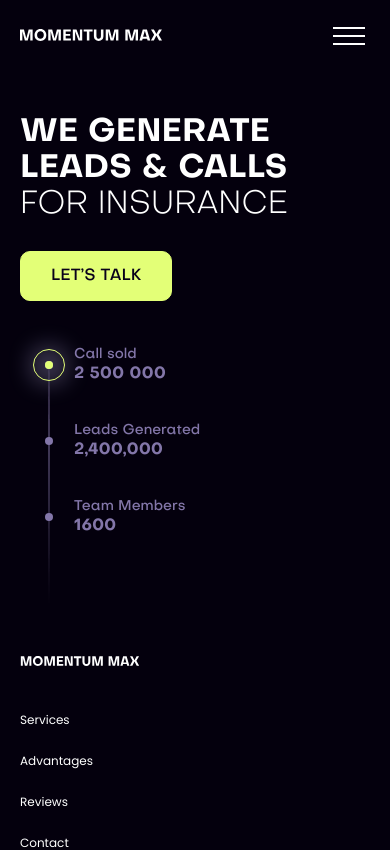
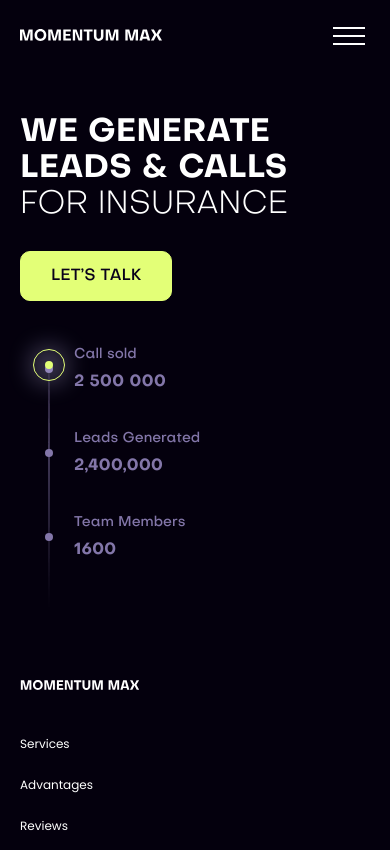
Before and after one commit to armon-bakhtar/mmx-website, a Next.js app: page / in a window 390 px wide. Shown: the top 850 px of the page. Built offline with nearby package versions, Linux system fonts and the light colour scheme.

Commit message:
feat: add responsive to hero block

```diff
--- a/src/page-components/hero/hero.module.scss
+++ b/src/page-components/hero/hero.module.scss
@@ -30,30 +30,6 @@
     padding-left: 54px;
   }
 
-  &__info-decor {
-    position: absolute;
-    top: 15px;
-    left: 25px;
-    width: 8px;
-    height: 8px;
-    background-color: var(--primary);
-    border-radius: 50%;
-    box-shadow: var(--hero-decor-shadow);
-    z-index: var(--z-index-hero-decor);
-  }
-
-  &__info-decor:before {
-    content: '';
-    position: absolute;
-    top: 50%;
-    left: 50%;
-    width: 32px;
-    height: 32px;
-    border: 1px solid var(--primary);
-    border-radius: 50%;
-    transform: translate(-50%, -50%);
-  }
-
   &__info-item {
     position: relative;
     @include body-medium-14;
@@ -61,7 +37,9 @@
   }
 
   &__info-item > b {
+    display: inline-block;
     @include body-bold-16;
+    margin-top: 8px;
   }
 
   &__info-item:before {
@@ -92,6 +70,30 @@
     transform: translate(-50%, 0);
   }
 
+  &__info-decor {
+    position: absolute;
+    top: 15px;
+    left: 25px;
+    width: 8px;
+    height: 8px;
+    background-color: var(--primary);
+    border-radius: 50%;
+    box-shadow: var(--hero-decor-shadow);
+    z-index: var(--z-index-hero-decor);
+  }
+
+  &__info-decor:before {
+    content: '';
+    position: absolute;
+    top: 50%;
+    left: 50%;
+    width: 32px;
+    height: 32px;
+    border: 1px solid var(--primary);
+    border-radius: 50%;
+    transform: translate(-50%, -50%);
+  }
+
   &__canvas {
     display: none;
     position: absolute;
@@ -100,4 +102,111 @@
     width: 100%;
     height: 100%;
   }
+
+  @include tablet {
+    &__title {
+      @include title-light-italic-46;
+      margin-bottom: 32px;
+      max-width: 875px;
+    }
+
+    &__title > b {
+      @include title-bold-46;
+    }
+
+    &__button {
+      margin-bottom: 64px;
+    }
+
+    &__info-wrapper {
+      grid-auto-flow: column;
+      max-width: 400px;
+      padding-left: 0;
+      margin-left: 20px;
+      gap: 26px;
+    }
+
+    &__info-item {
+      @include body-medium-14;
+    }
+
+    &__info-item > b {
+      @include body-bold-16;
+    }
+
+    &__info-item:before {
+      width: 12px;
+      height: 12px;
+      top: 80px;
+      left: 6px;
+    }
+
+    &__info-item:first-child::after {
+      top: 80px;
+      left: 6px;
+      width: 400px;
+      height: 1px;
+      transform: translate(0, 0);
+      background: linear-gradient(
+        90deg,
+        #8376a9 30.2%,
+        rgba(255, 255, 255, 0) 102.44%
+      );
+    }
+
+    &__info-decor {
+      position: absolute;
+      top: 74px;
+      left: 0px;
+      width: 12px;
+      height: 12px;
+    }
+
+    &__info-decor:before {
+      content: '';
+      position: absolute;
+      width: 55px;
+      height: 55px;
+    }
+  }
+
+  @include laptop {
+    &__title {
+      @include title-light-italic-52;
+      margin-bottom: 52px;
+    }
+
+    &__title > b {
+      @include title-bold-52;
+    }
+
+    &__button {
+      margin-bottom: 56px;
+    }
+
+    &__info-wrapper {
+      max-width: 600px;
+    }
+
+    &__info-item {
+      @include subhead-medium-18;
+    }
+
+    &__info-item > b {
+      @include subhead-bold-24;
+      margin-top: 16px;
+    }
+
+    &__info-item:before {
+      top: 110px;
+    }
+
+    &__info-item:first-child::after {
+      top: 110px;
+      width: 600px;
+    }
+    &__info-decor {
+      top: 104px;
+    }
+  }
 }
--- a/src/page-components/hero/hero.tsx
+++ b/src/page-components/hero/hero.tsx
@@ -3,6 +3,7 @@
 import { useClasses } from './lib/use-classes';
 import { Container } from '@/shared/ui/container/container';
 import { ButtonPrimary } from '@/shared/ui/buttons/button-primary';
+import { useClientSize } from '@/shared/hooks/use-client-size';
 
 export type HeroProps = CommonTypes;
 
@@ -17,11 +18,17 @@
     cnInfoItem,
     cnCanvas,
   } = useClasses({ className });
+
+  const { getIsBreakpoint } = useClientSize();
+  const isTablet = getIsBreakpoint('$tablet');
+  const isLaptop = getIsBreakpoint('$laptop');
+
   return (
     <section className={cnRoot}>
       <Container className={cnContainer}>
         <h2 className={cnTitle}>
-          <b>We Generate Leads & Calls</b> for Insurance
+          <b>We Generate Leads {isTablet && !isLaptop && <br />}& Calls</b> for
+          Insurance
         </h2>
         <ButtonPrimary className={cnButton}>Let’s talk</ButtonPrimary>
         <div className={cnInfoWrapper}>
```
